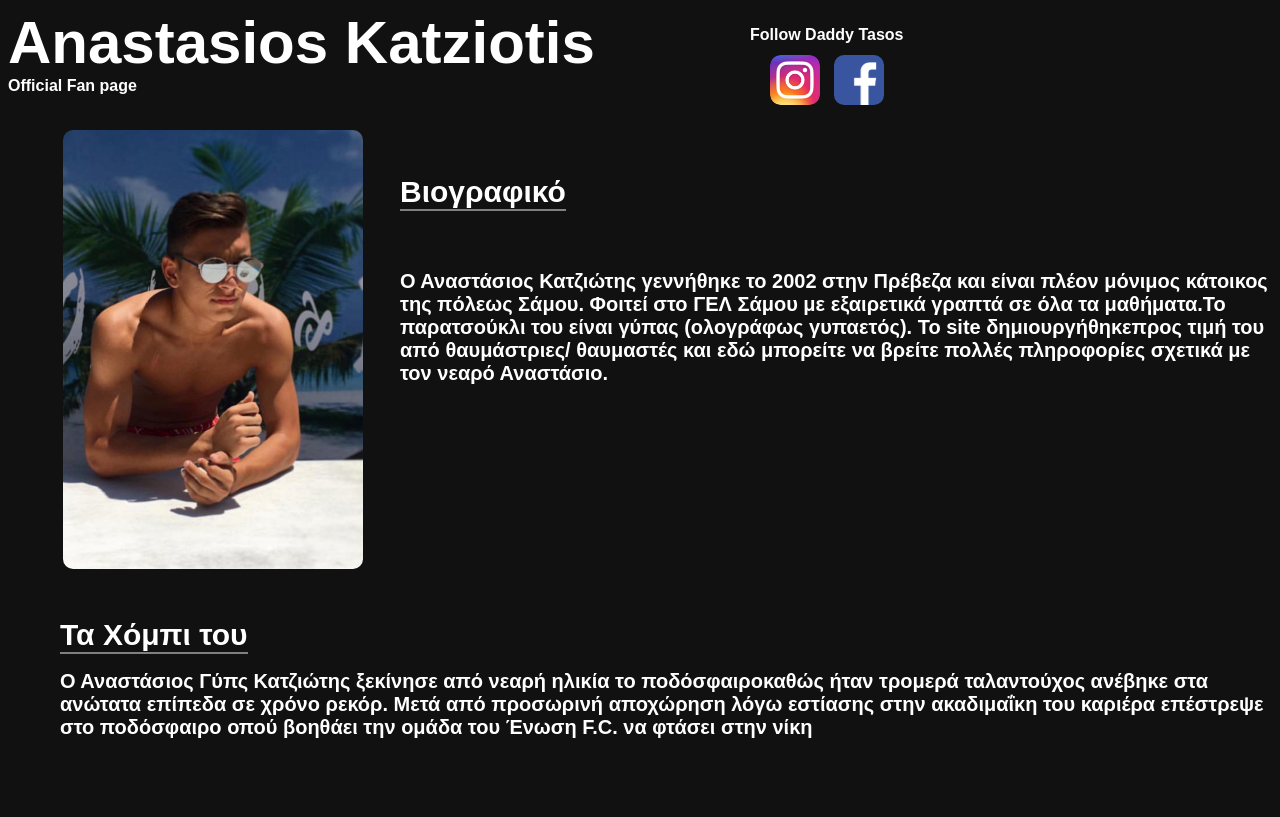
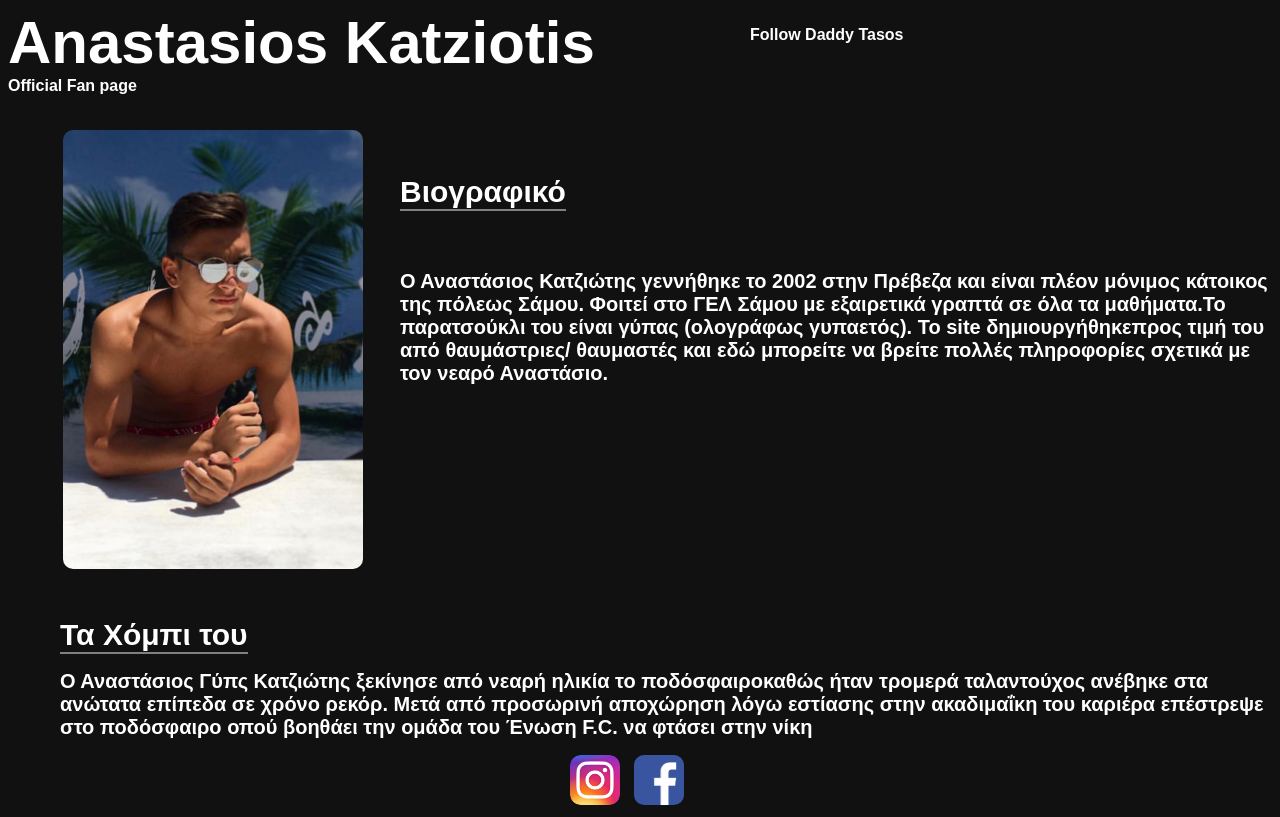
Before and after one commit to themosgit/anastasios, a plain HTML site: page index.html in a window 1280 px wide. Shown: the top 817 px of the page. Drawn offline with Linux system fonts and the light colour scheme.

Commit message:
Update tasosstyle.css

```diff
--- a/tasosstyle.css
+++ b/tasosstyle.css
@@ -16,10 +16,9 @@ h3{margin:0.01px;
 img{border-radius:15px;
     padding: 5px}
 
-.socialmedia{float: right;
-             top: 50px;
+.socialmedia{top: 750px;
              position: absolute;
-             left: 765px;}
+             left: 565px;}
 
 .follow{left:750px ;
         position: absolute;
```
